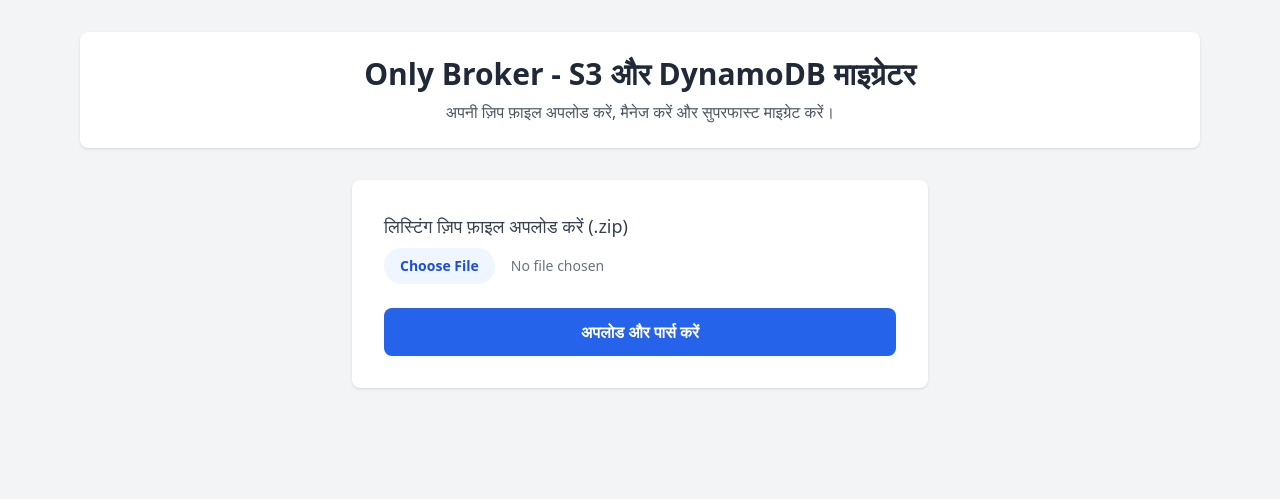
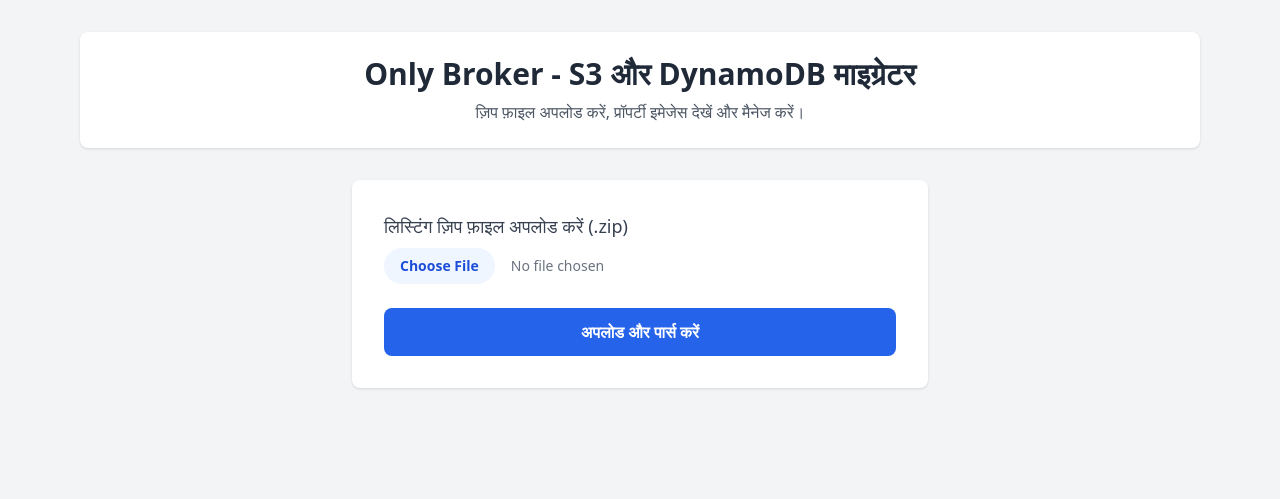
Before and after one commit to pawandevprasad03112010-crypto/FULL-STACK, a FastAPI app: page / in a window 1280 px wide. Shown: the top 499 px of the page. Run offline with FastAPI, Linux system fonts and the light colour scheme; parts of the project's set-up code (start-up, migrations or seed data) failed here and were passed over; some libraries are stand-ins or nearby versions.

Commit message:
Update index.html

```diff
--- a/templates/index.html
+++ b/templates/index.html
@@ -3,14 +3,14 @@
 <head>
     <meta charset="UTF-8">
     <meta name="viewport" content="width=device-width, initial-scale=1.0">
-    <title>Only Broker - S3 & DynamoDB Migrator</title>
+    <title>Only Broker - S3 & DynamoDB Manager</title>
     <script src="https://cdn.tailwindcss.com"></script>
 </head>
 <body class="bg-gray-100 min-h-screen font-sans">
-    <div class="container mx-auto px-4 py-8 max-w-6xl pb-24">
+    <div class="container mx-auto px-4 py-8 max-w-6xl pb-28">
         <header class="bg-white shadow rounded-lg p-6 mb-8 text-center">
             <h1 class="text-3xl font-bold text-gray-800">Only Broker - S3 और DynamoDB माइग्रेटर</h1>
-            <p class="text-gray-600 mt-2">अपनी ज़िप फ़ाइल अपलोड करें, मैनेज करें और सुपरफास्ट माइग्रेट करें।</p>
+            <p class="text-gray-600 mt-2">ज़िप फ़ाइल अपलोड करें, प्रॉपर्टी इमेजेस देखें और मैनेज करें।</p>
         </header>
 
         {% if not listings %}
@@ -25,7 +25,7 @@
         </div>
         {% else %}
         <div class="bg-green-50 border border-green-200 shadow rounded-lg p-4 mb-6 text-green-800 font-medium text-center">
-            ✓ AWS S3 और DynamoDB क्रेडेंशियल्स एक्टिव हैं। कुल लिस्टिंग मिलीं: {{ listings|length }}
+            ✓ ज़िप फ़ाइल सफलतापूर्वक पार्स हो गई है। कुल लिस्टिंग मिलीं: {{ listings|length }}
         </div>
 
         <div class="space-y-6" id="listings-container">
@@ -35,7 +35,7 @@
                 <div class="grid grid-cols-2 sm:grid-cols-3 md:grid-cols-4 gap-4 image-grid">
                     {% for img in item.images %}
                     <div class="relative border rounded p-2 bg-gray-50 image-item" data-url="{{ img }}">
-                        <img src="{{ img }}" alt="Media Image" class="w-full h-32 object-cover rounded mb-2" onerror="this.src='https://via.placeholder.com/150?text=Image+Error'">
+                        <img src="{{ img }}" alt="Property Image" class="w-full h-32 object-cover rounded mb-2" onerror="this.src='https://via.placeholder.com/150?text=Image+Error'">
                         <p class="text-xs text-gray-500 truncate mb-2" title="{{ img }}">{{ img }}</p>
                         <button onclick="removeImage(this)" class="absolute top-1 right-1 bg-red-600 text-white rounded-full w-6 h-6 flex items-center justify-center text-xs hover:bg-red-700 font-bold">&times;</button>
                     </div>
@@ -76,7 +76,7 @@
         async function startMigration() {
             const listingsData = await getListingsData();
             const btn = document.getElementById('migrate-btn');
-            btn.textContent = 'एस-थ्री पर माइग्रेट हो रहा है... कृपया प्रतीक्षा करें';
+            btn.textContent = 'एस-थ्री पर माइग्रेट हो रहा है...';
             btn.disabled = true;
 
             try {
```
